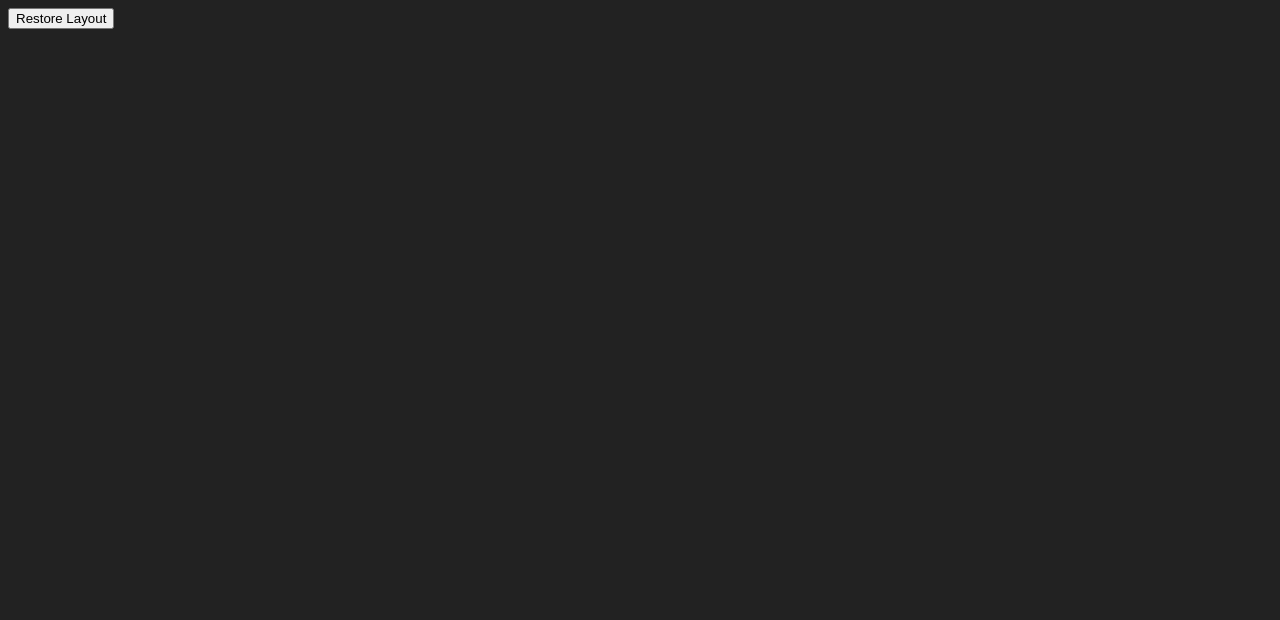
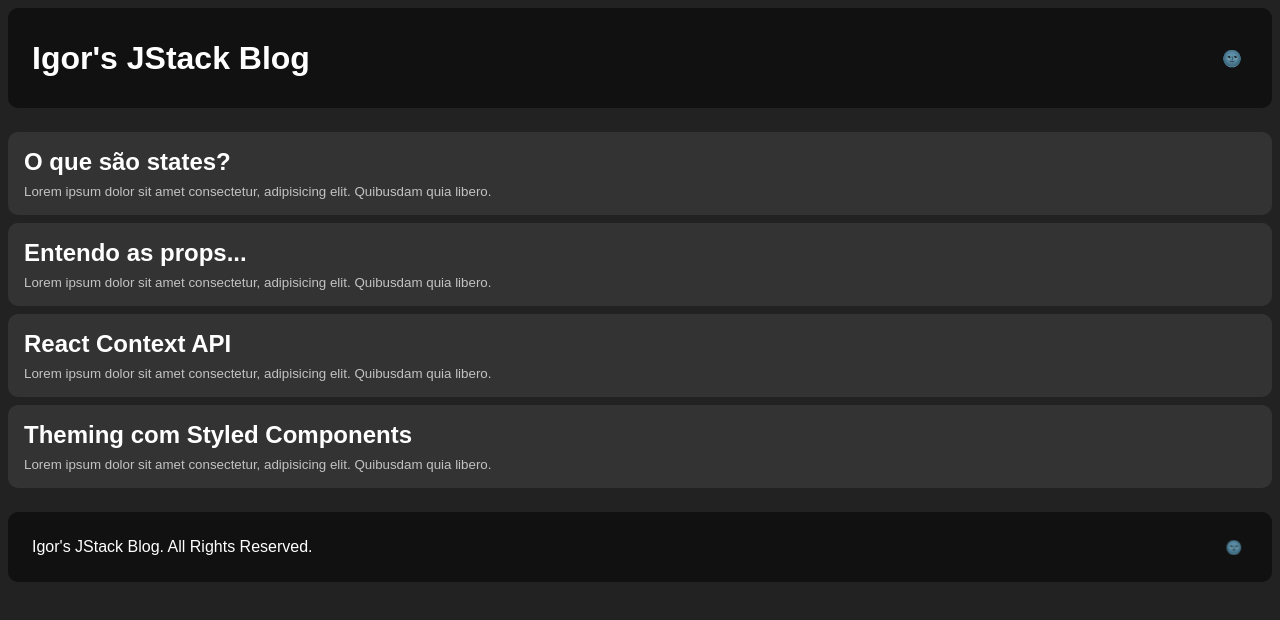
Before and after one commit to IgorPereira1997/reactComponentsStudying, a React app: page / in a window 1280 px wide. Shown: the top 620 px of the page. Built offline with nearby package versions, Linux system fonts and the light colour scheme.

Commit message:
Removed unecessary eventListener from another project

```diff
--- a/src/App.js
+++ b/src/App.js
@@ -35,17 +35,17 @@ function App() {
   return (
     <ThemeProvider theme={currentTheme}>
       <GlobalStyle />
-      <button onClick={handleToggleTheme}>Restore Layout</button>
-      {theme === 'dark' && (
+      {/*<button onClick={handleToggleTheme}>Restore Layout</button>
+      {theme === 'dark' && ( */}
         <Layout
         onToggleTheme={handleToggleTheme}
         selectedTheme={theme}
         />
-      )}
+      {/*)}
+      {<br /><br /><br /><br /><br /><br /><br /><br /><br /><br /><br />
       <br /><br /><br /><br /><br /><br /><br /><br /><br /><br /><br />
       <br /><br /><br /><br /><br /><br /><br /><br /><br /><br /><br />
-      <br /><br /><br /><br /><br /><br /><br /><br /><br /><br /><br />
-      <br /><br /><br /><br /><br /><br /><br /><br /><br /><br /><br />
+      <br /><br /><br /><br /><br /><br /><br /><br /><br /><br /><br />*/}
     </ThemeProvider>
   );
 };
--- a/src/components/Layout/index.js
+++ b/src/components/Layout/index.js
@@ -6,15 +6,15 @@ import Footer from '../Footer';
 
 export default function Layout(props) {
 
-  useEffect(() => {
-    function handleScroll(){
-      console.debug('Scrolling...')
-    }
+  // useEffect(() => {
+  //   function handleScroll(){
+  //     console.debug('Scrolling...')
+  //   }
 
-    document.addEventListener('scroll', handleScroll);
+  //   document.addEventListener('scroll', handleScroll);
 
-    return () => document.removeEventListener('scroll', handleScroll);
-  }, []);
+  //   return () => document.removeEventListener('scroll', handleScroll);
+  // }, []);
 
   return (
     <>
```
